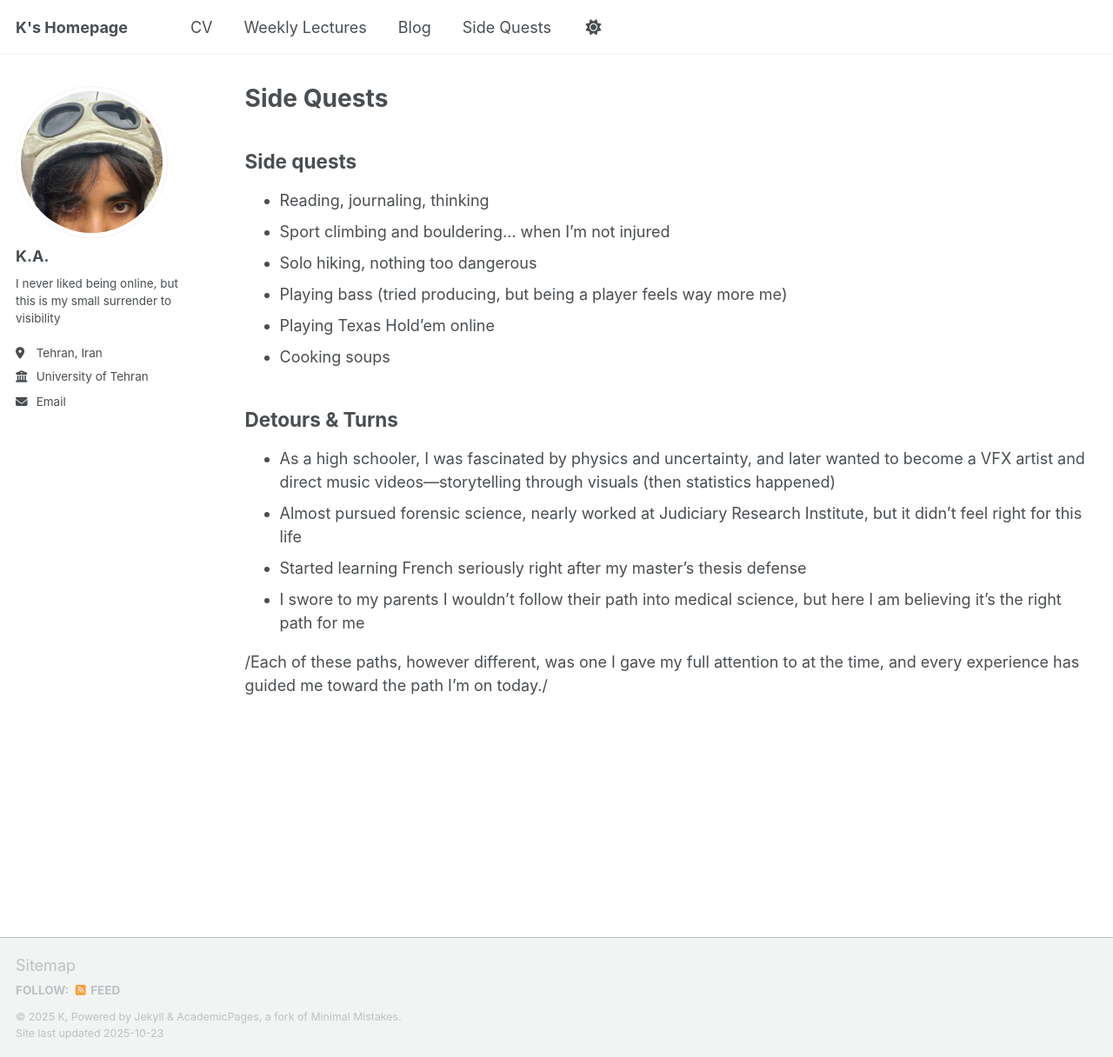
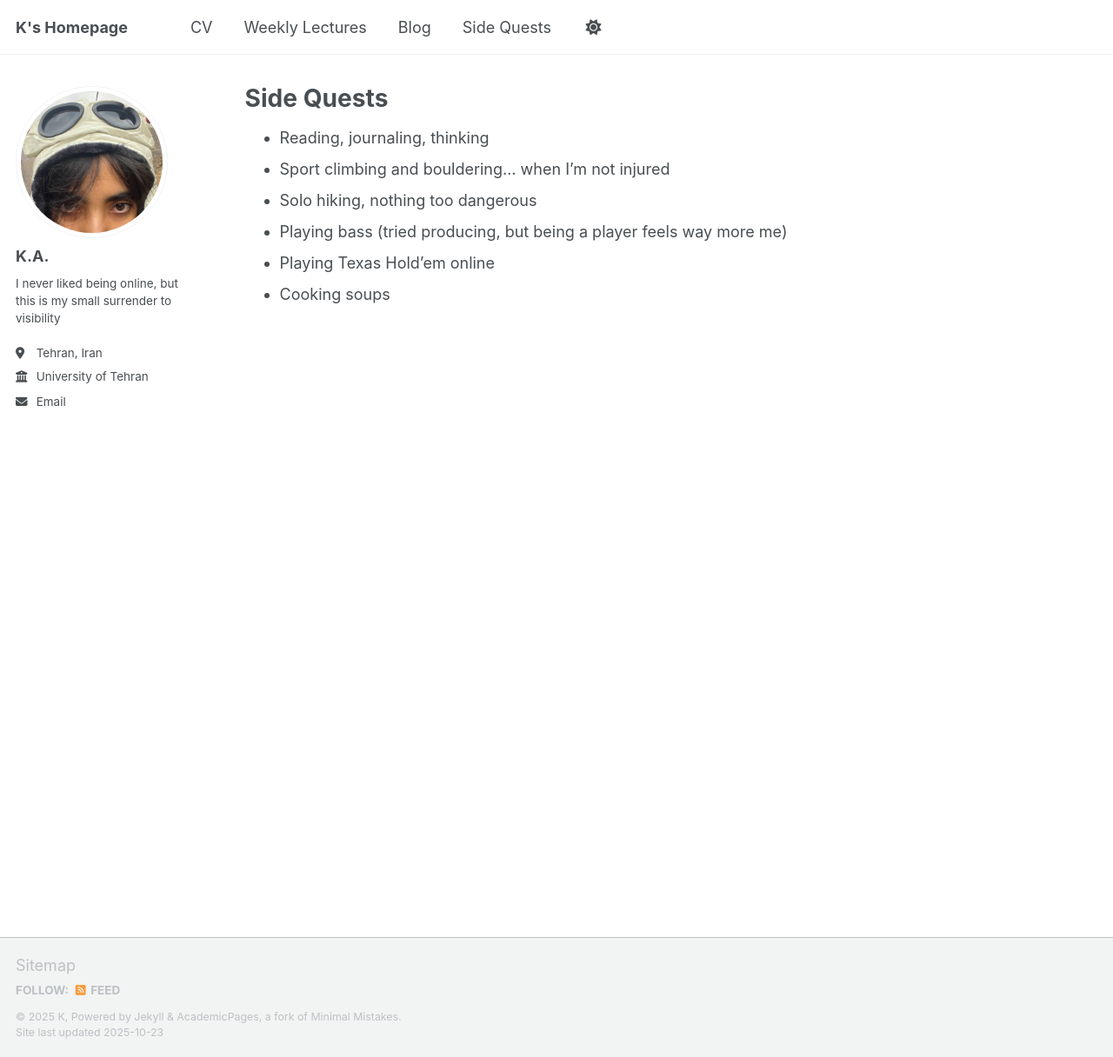
Before and after one commit to kabdollahi/kabdollahi.github.io, a Jekyll site: the page built from _pages/sidequests.md, in a window 1280 px wide and 1216 px high. Shown: the whole window at 87% size. Built offline with Jekyll 4.4.1, drawn with Linux system fonts in a browser that asks for light colours; a script that is not in the unit is left out.

Commit message:
Update sidequests.md

```diff
--- a/_pages/sidequests.md
+++ b/_pages/sidequests.md
@@ -5,20 +5,9 @@ permalink: /sidequests/
 author_profile: true
 ---
 
-Side quests
-------
 - Reading, journaling, thinking
 - Sport climbing and bouldering… when I'm not injured
 - Solo hiking, nothing too dangerous
 - Playing bass (tried producing, but being a player feels way more me)
 - Playing Texas Hold’em online
 - Cooking soups
-
-Detours & Turns
-------
-- As a high schooler, I was fascinated by physics and uncertainty, and later wanted to become a VFX artist and direct music videos—storytelling through visuals (then statistics happened)
-- Almost pursued forensic science, nearly worked at Judiciary Research Institute, but it didn’t feel right for this life
-- Started learning French seriously right after my master’s thesis defense
-- I swore to my parents I wouldn’t follow their path into medical science, but here I am believing it’s the right path for me
-
-/Each of these paths, however different, was one I gave my full attention to at the time, and every experience has guided me toward the path I’m on today./
```
